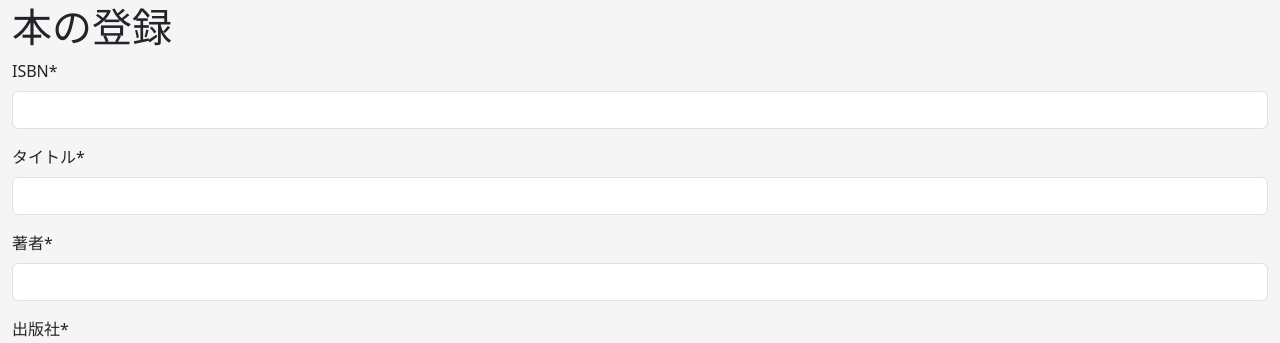
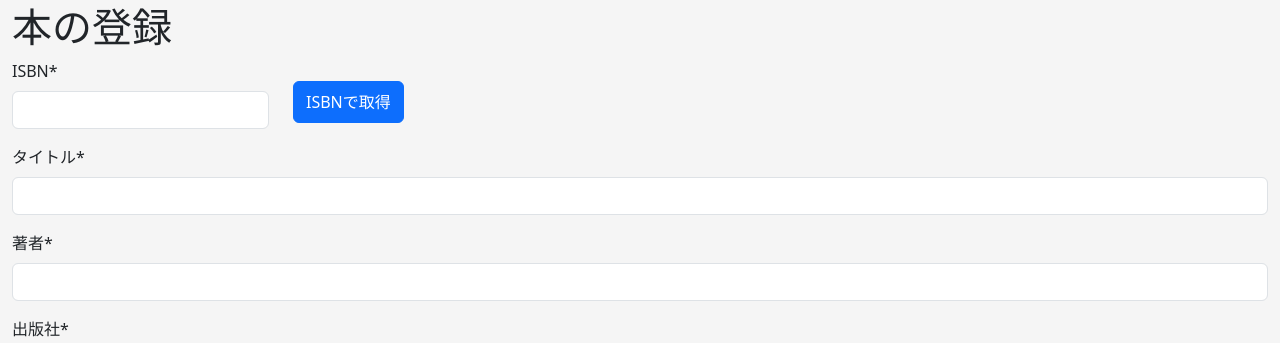
Before and after one commit to tomoki-shiozaki/distributed-library, a Django app: template templates/catalog/book_form.html in a window 1280 px wide. Shown: the part 95-438 px from the top of the page. Run offline with Django 5.2, Linux system fonts and the light colour scheme; the template is opened without the code that fills it: values that come from a table or form of the project are taken from there, others are empty; tables that the repository leaves empty hold one stand-in row (values such as "Sample post"); parts of the project's set-up code (start-up, migrations or seed data) failed here and were passed over; some libraries are stand-ins or nearby versions.

Commit message:
style(catalog): improve book and copy form (WIP)

```diff
--- a/static/js/catalog/book_form.js
+++ b/static/js/catalog/book_form.js
@@ -1,8 +1,9 @@
 document.addEventListener("DOMContentLoaded", function () {
     const isbnInput = document.getElementById("id_isbn");
-    if (!isbnInput) return;
+    const fetchButton = document.getElementById("fetch-isbn");
+    if (!isbnInput || !fetchButton) return;
 
-    isbnInput.addEventListener("blur", async function () {
+    fetchButton.addEventListener("click", async function () {
         const isbn = isbnInput.value.trim();
         if (!isbn) return;
 
--- a/templates/catalog/book_form.html
+++ b/templates/catalog/book_form.html
@@ -9,7 +9,20 @@
 
 <h1>本の登録</h1>
 <form action="" method="post">{% csrf_token %}
-    {{ book_form|crispy }}
+    <div class="form-group row align-items-center">
+        <div class="col-auto">
+            {{ book_form.isbn|as_crispy_field }}
+        </div>
+        <div class="col-auto">
+            <button type="button" id="fetch-isbn" class="btn btn-primary py-2">ISBNで取得</button>
+        </div>
+    </div>
+    {# isbn以外のフィールドをまとめて表示 #}
+    {% for field in book_form %}
+    {% if field.name != 'isbn' %}
+    {{ field|as_crispy_field }}
+    {% endif %}
+    {% endfor %}
 
     <!-- 書影用の要素をフォームの近くに追加 -->
     <img id="book-cover" src="" alt="書影" style="max-width: 200px; margin-top: 10px; display: none;">
```
